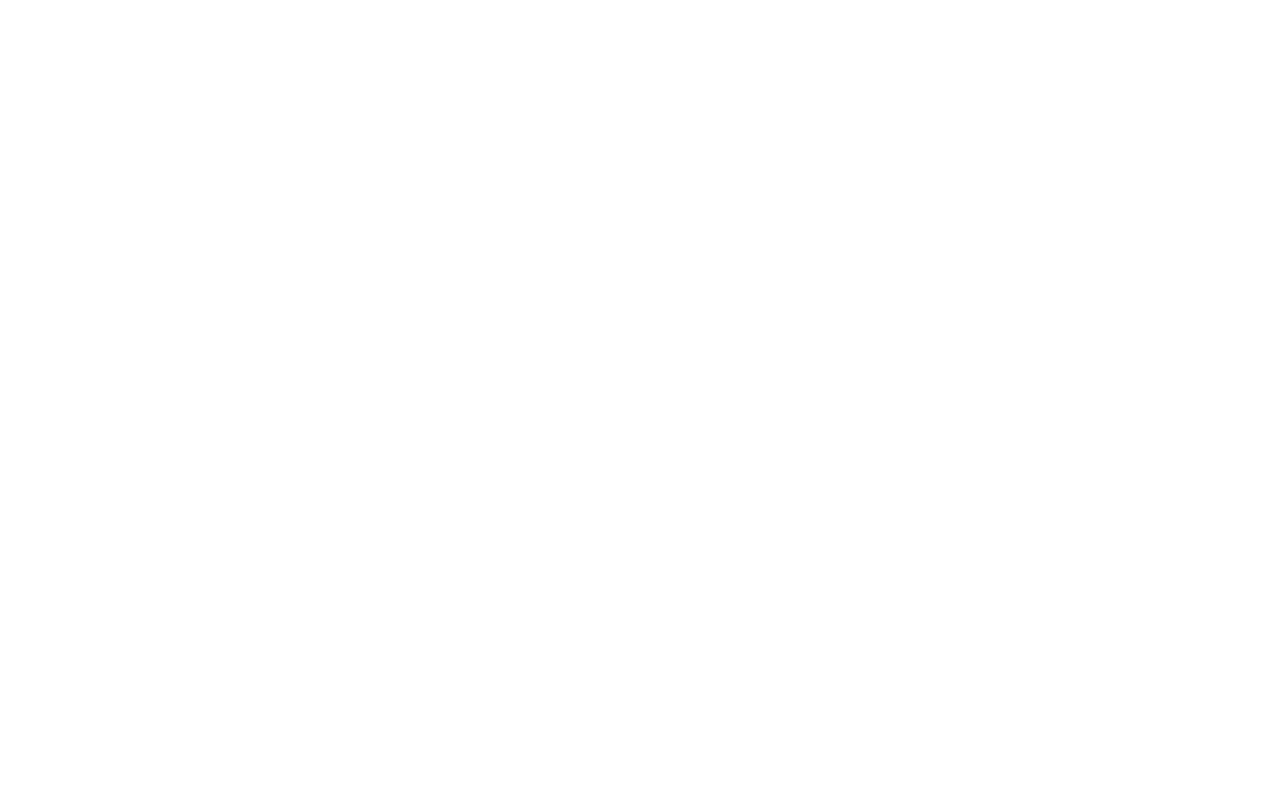
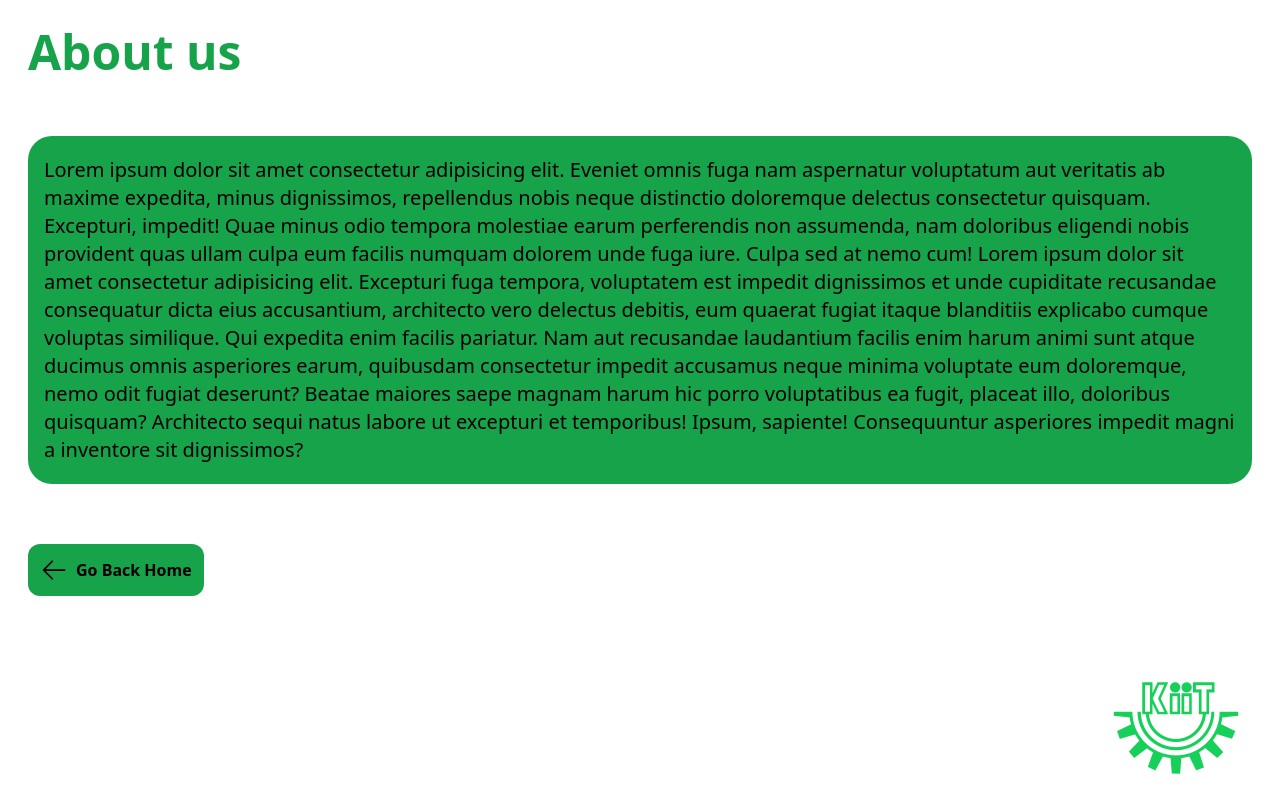
Before and after one commit to ar-rana/Sports-Management-Portal, a React (Create React App) app in the folder client/: page /about in a window 1280 px wide. Before the commit this address had no page. Built offline with nearby package versions, Linux system fonts and the light colour scheme.

Commit message:
added about page

```diff
--- a/client/src/App.js
+++ b/client/src/App.js
@@ -4,6 +4,7 @@ import Home from "./pages/Home";
 import Signup from "./pages/Signup";
 import Tournaments from "./pages/Tournaments";
 import Coaches from "./pages/Coaches";
+import About from "./pages/About";
 
 function App() {
   return (
@@ -14,6 +15,7 @@ function App() {
           <Route exact path="/signup" element={<Signup />} />
           <Route exact path="/tournaments" element={<Tournaments />} />
           <Route exact path="/coaches" element={<Coaches />} />
+          <Route exact path="/about" element={<About />} />
         </Routes>
       </BrowserRouter>
     </div>
--- /dev/null
+++ b/client/src/pages/About.js
@@ -0,0 +1,46 @@
+import React from "react";
+import kiit from "../assets/Images/kiit.png";
+import { ArrowLeftIcon } from "@heroicons/react/24/solid";
+
+
+const About = () => {
+  return (
+    <div>
+      <div className="flex flex-col">
+        <span className="text-green-600 text-5xl font-bold m-7">About us</span>
+        <div className="bg-green-600 my-8 rounded-3xl py-5 px-4 h-auto m-7">
+          <p className="text-xl font-normal">
+            Lorem ipsum dolor sit amet consectetur adipisicing elit. Eveniet
+            omnis fuga nam aspernatur voluptatum aut veritatis ab maxime
+            expedita, minus dignissimos, repellendus nobis neque distinctio
+            doloremque delectus consectetur quisquam. Excepturi, impedit! Quae
+            minus odio tempora molestiae earum perferendis non assumenda, nam
+            doloribus eligendi nobis provident quas ullam culpa eum facilis
+            numquam dolorem unde fuga iure. Culpa sed at nemo cum! Lorem ipsum
+            dolor sit amet consectetur adipisicing elit. Excepturi fuga tempora,
+            voluptatem est impedit dignissimos et unde cupiditate recusandae
+            consequatur dicta eius accusantium, architecto vero delectus
+            debitis, eum quaerat fugiat itaque blanditiis explicabo cumque
+            voluptas similique. Qui expedita enim facilis pariatur. Nam aut
+            recusandae laudantium facilis enim harum animi sunt atque ducimus
+            omnis asperiores earum, quibusdam consectetur impedit accusamus
+            neque minima voluptate eum doloremque, nemo odit fugiat deserunt?
+            Beatae maiores saepe magnam harum hic porro voluptatibus ea fugit,
+            placeat illo, doloribus quisquam? Architecto sequi natus labore ut
+            excepturi et temporibus! Ipsum, sapiente! Consequuntur asperiores
+            impedit magni a inventore sit dignissimos?
+          </p>
+          <div className="hidden xl:inline xl:absolute md:inline md:absolute right-10 bottom-2">
+            <img src={kiit} className="h-32" />
+          </div>
+        </div>
+        <a href="/" className="flex items-center space-x-2 m-7 bg-green-600 w-max rounded-xl p-3 hover:shadow-md hover:bg-green-300">
+            <ArrowLeftIcon className="h-7"/>
+            <span className="font-bold">Go Back Home</span>
+        </a>
+      </div>
+    </div>
+  );
+};
+
+export default About;
--- a/client/src/pages/Home.js
+++ b/client/src/pages/Home.js
@@ -48,7 +48,7 @@ function Home() {
                 </li>
                 <li>
                   <a
-                    href="#"
+                    href="/about"
                     className="block py-2 px-3 rounded hover:bg-gray-100 md:hover:bg-transparent md:border-0 md:hover:text-green-500 md:p-0"
                   >
                     About us
--- a/client/src/pages/Tournaments.js
+++ b/client/src/pages/Tournaments.js
@@ -37,7 +37,7 @@ const Tournaments = () => {
             value="Search"
           />
         </form>
-        <button className="bg-green-600 rounded-3xl w-auto h-auto font-bold text-white hover:shadow-md py-1.5 xl:ml-auto px-4">
+        <button className="bg-green-600 rounded-3xl w-auto h-auto font-bold text-white hover:shadow-md py-1.5 xl:ml-auto md:ml-auto px-4">
           Register a Tournament
         </button>
       </div>
@@ -52,7 +52,7 @@ const Tournaments = () => {
                 Date
               </span>
             </div>
-            <span className="xl:ml-auto bg-white m-4 rounded-md font-bold p-2 cursor-pointer">
+            <span className="xl:ml-auto md:ml-auto bg-white m-4 rounded-md font-bold p-2 cursor-pointer">
               View Details
             </span>
           </div>
```
